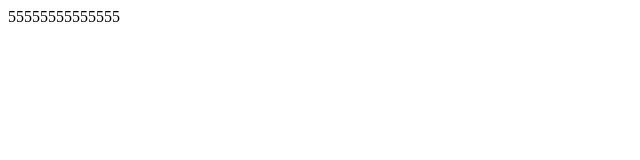
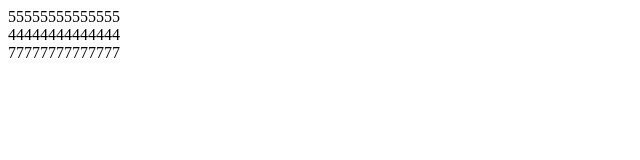
Before and after one commit to threeusall/vue, a plain HTML site: page index.html in a window 1280 px wide. Shown: the whole page, without its empty margins (0-640 px from the left). Drawn offline with Linux system fonts and the light colour scheme.

Commit message:
分支上添加7777777777

```diff
--- a/index.html
+++ b/index.html
@@ -8,5 +8,7 @@
 </head>
 <body>
     <div>55555555555555</div>
+    <div>44444444444444</div>
+    <div>77777777777777</div>
 </body>
 </html>
```
